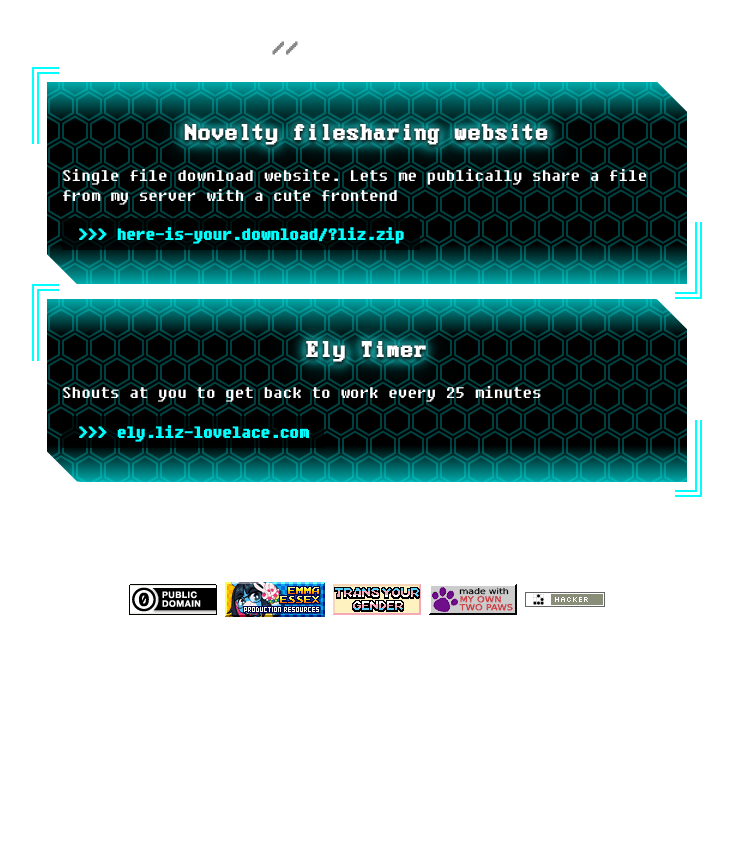
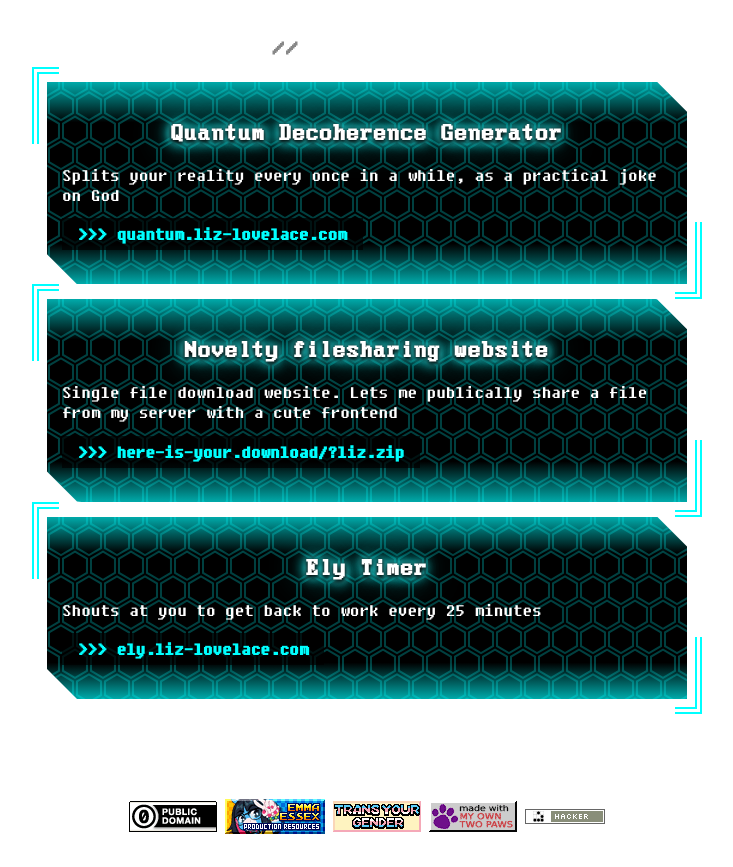
Before and after one commit to Liz-Lovelace/liz-homepage, a SvelteKit app: page / in a window 1280 px wide. Shown: the part 1000-1867 px from the top of the page, without its empty margins (273-1006 px from the left). Before the commit the page ends 1650 px from the top, so only its background shows below. Built offline with nearby package versions, Linux system fonts and the light colour scheme.

Commit message:
add quantum

```diff
--- a/src/routes/+page.svelte
+++ b/src/routes/+page.svelte
@@ -84,6 +84,11 @@
   -->
 
   <h2>My projects</h2>
+  <ProjectCard
+    title="Quantum Decoherence Generator"
+    description="Splits your reality every once in a while, as a practical joke on God"
+    link="https://quantum.liz-lovelace.com"
+  />
   <ProjectCard
     title="Novelty filesharing website"
     description="Single file download website. Lets me publically share a file from my server with a cute frontend"
```
Also changed, not shown: src/routes/blog/rational-living-1/rational-living-1.txt (added).
